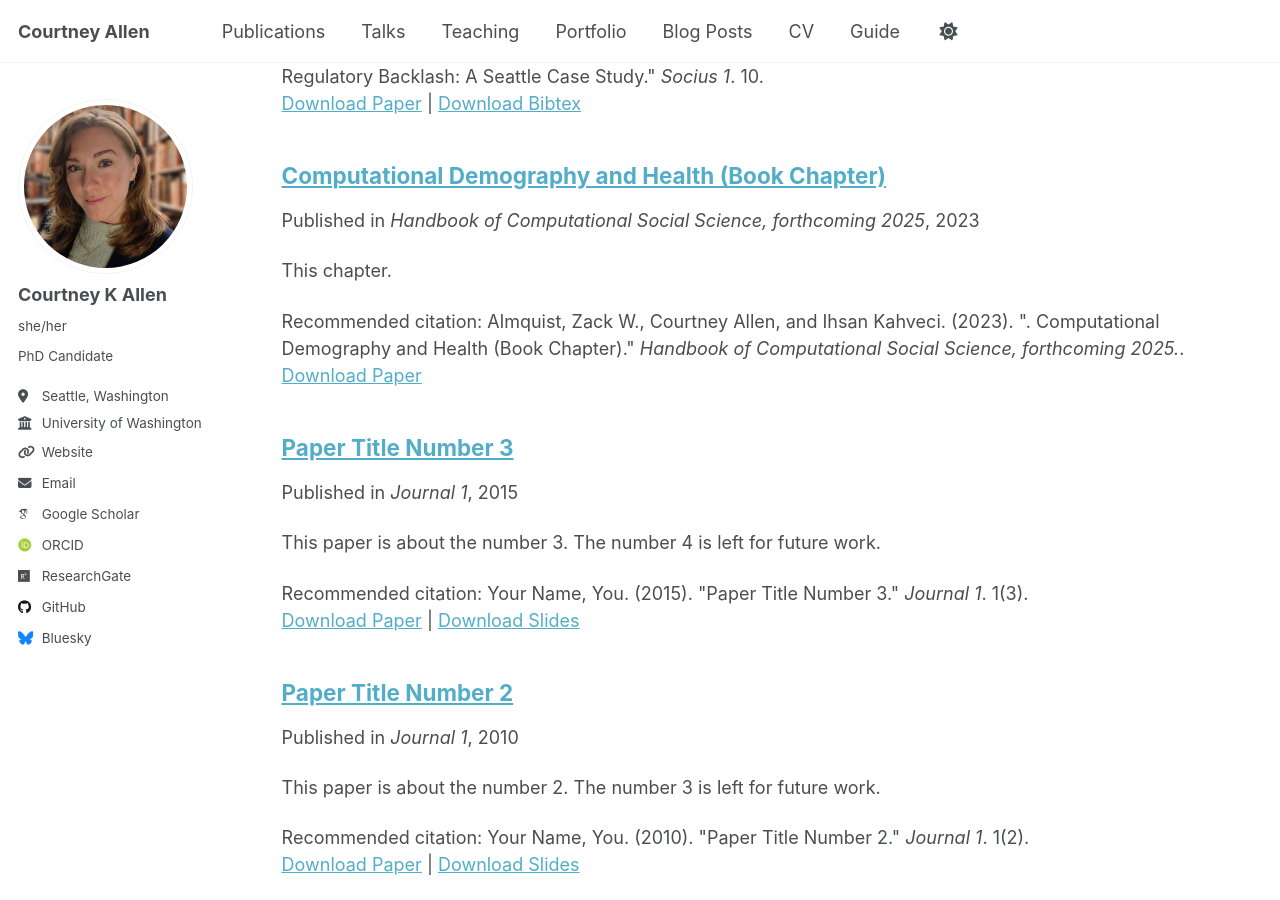
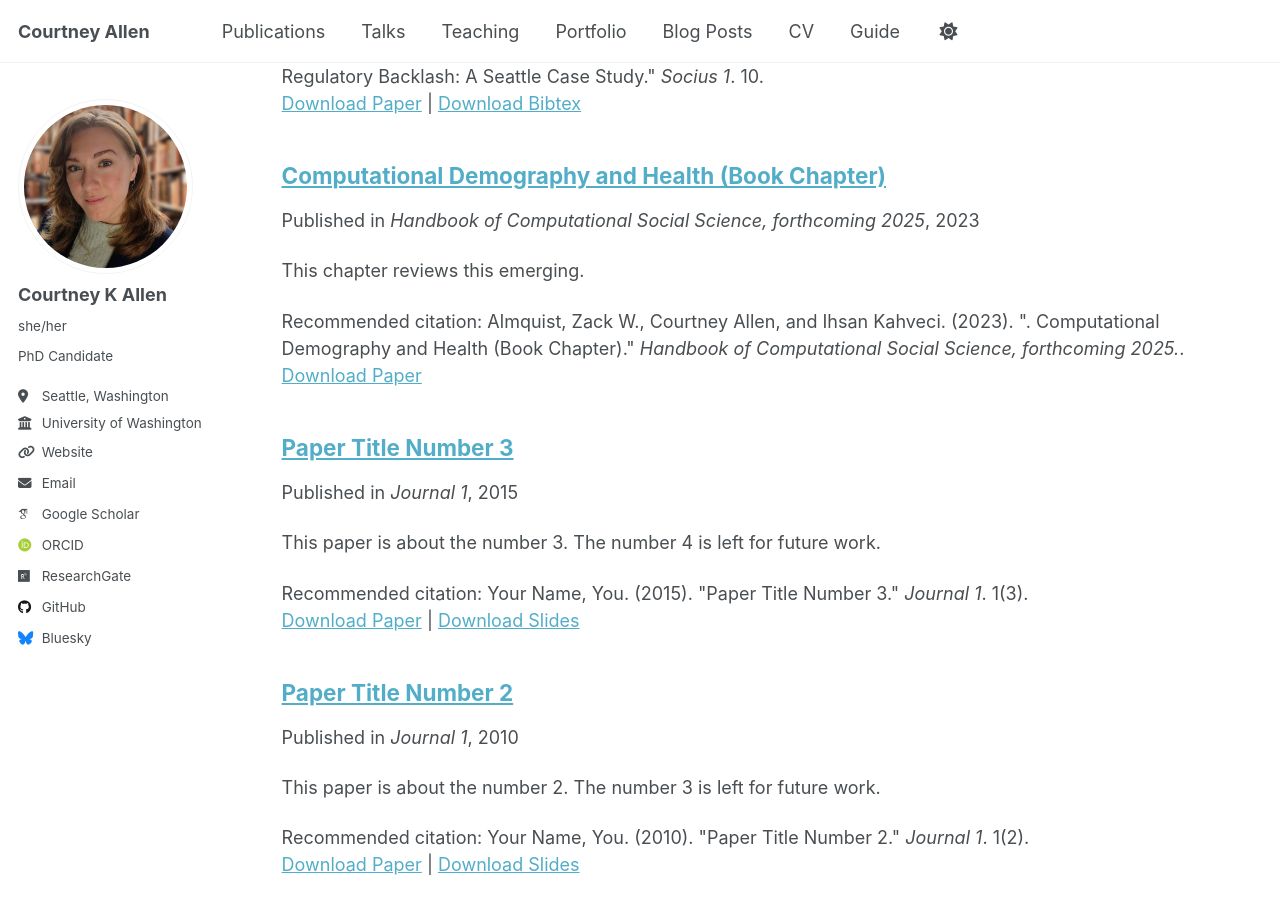
Before and after one commit to courtneykirsten/test-page, a Jekyll site: the page built from _pages/publications.html, in a window 1280 px wide and 900 px high, scrolled down 468 px. Built offline with Jekyll 4.4.1, drawn with Linux system fonts in a browser that asks for light colours; some web fonts are replaced.

Commit message:
Update 2024-02-17-paper-title-number-4.md

```diff
--- a/_publications/2024-02-17-paper-title-number-4.md
+++ b/_publications/2024-02-17-paper-title-number-4.md
@@ -3,7 +3,7 @@ title: "Computational Demography and Health (Book Chapter)"
 collection: publications
 category: manuscripts
 permalink: /publication/2023-compdemography
-excerpt: 'This chapter.'
+excerpt: 'This chapter reviews this emerging.'
 date: 2023-09-08
 venue: 'Handbook of Computational Social Science, forthcoming 2025'
 paperurl: 'https://arxiv.org/abs/2309.13056'
```
